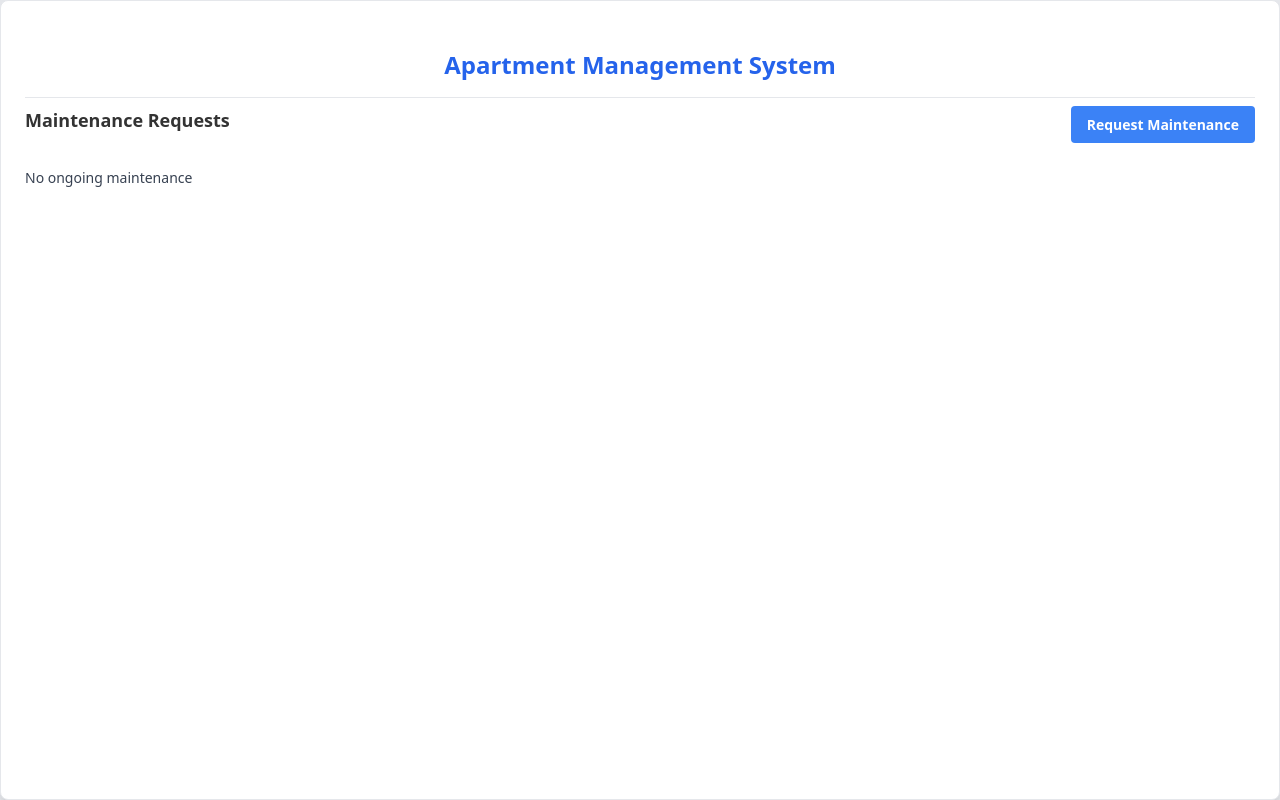
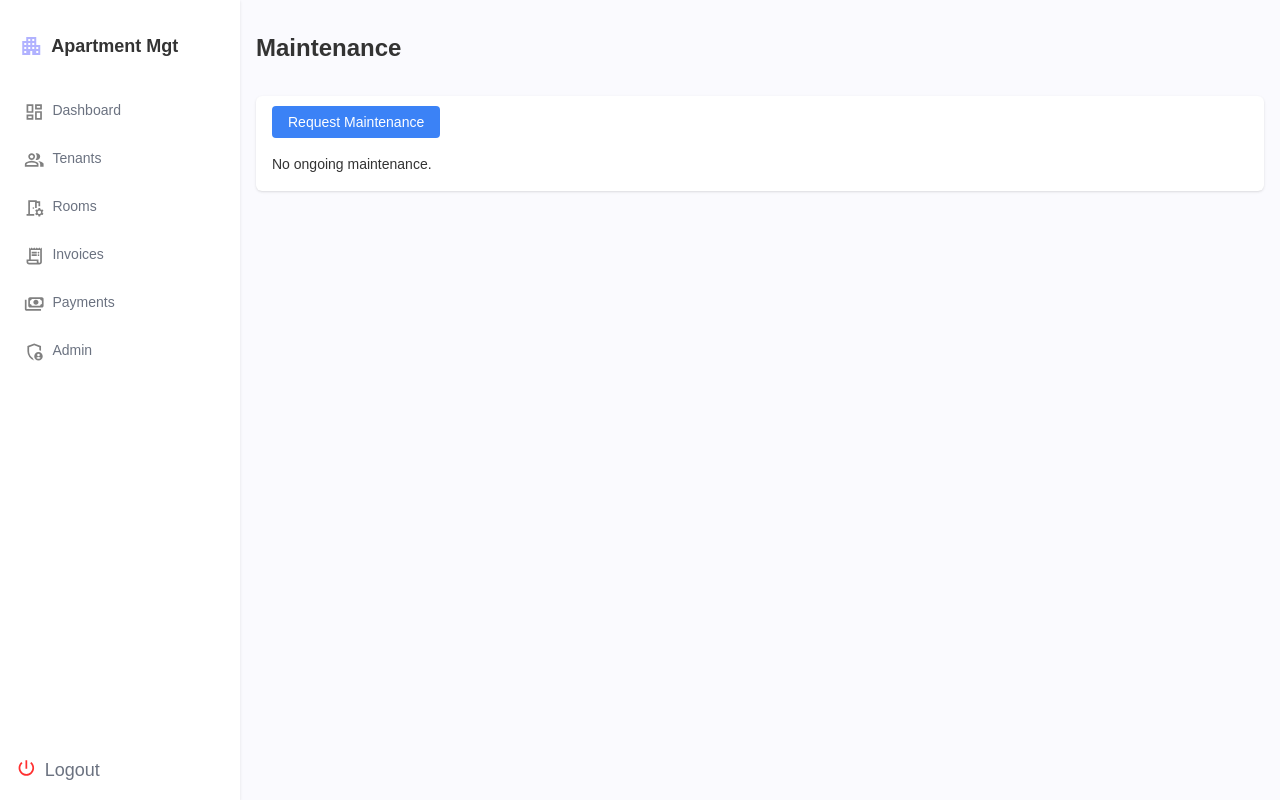
Before and after one commit to Kuroe27/Apartment-MGT, a PHP site: page /dashboard/maintenance.php in a window 1280 px wide. Run offline with PHP 8.4, Linux system fonts and the light colour scheme; the visitor is signed in with stand-in values (Sample User, id 1); data that the repository does not hold is empty; style sheets or scripts are compiled from the project's sources.

Commit message:
added maintenance feature

```diff
--- a/tenants/dashboard/maintenance.php
+++ b/tenants/dashboard/maintenance.php
@@ -2,18 +2,12 @@
 session_start();
 include_once('../../conn/Crud.php');
 
-if (!isset($_SESSION['tenant_id'])) {
-    header("Location: ./login.php");
-    exit();
-}
+$crud = new Crud();
+$tenant_id = $_SESSION['tenant_id'];
+$maintenance_sql = "SELECT * FROM Maintenance WHERE tenant_id = '$tenant_id'";
+$maintenance_result = $crud->read($maintenance_sql);
+?>
 
-$tenant_id = $_SESSION['tenant_id'];
-$crud = new Crud();
-
-$maintenance_sql = "SELECT * FROM Maintenance WHERE tenant_id = '$tenant_id' AND status = 'Pending'";
-$maintenance_result = $crud->read($maintenance_sql);
-
-?>
 <!DOCTYPE html>
 <html lang="en">
 
@@ -21,47 +15,70 @@ $maintenance_result = $crud->read($maintenance_sql);
     <meta charset="UTF-8">
     <meta name="viewport" content="width=device-width, initial-scale=1.0">
     <link rel="stylesheet" href="path-to-your-tailwind.css">
-    <title>Maintenance Requests</title>
+    <title>Maintenance</title>
     <link href="../../styles/output.css" rel="stylesheet" />
+    <link rel="stylesheet" href="https://fonts.googleapis.com/css2?family=Material+Symbols+Outlined:opsz,wght,FILL,GRAD@20..48,100..700,0..1,-50..200" />
 </head>
 
-<body class="bg-gray-200 font-sans">
-    <div class="bg-white border rounded-lg shadow-lg px-6 py-8  mx-auto h-screen w-screen ">
-        <h1 class="font-bold text-2xl my-4 text-center text-blue-600">Apartment Management System</h1>
-        <hr class="mb-2">
-        <div class="flex justify-between mb-6">
-            <h1 class="text-lg font-bold">Maintenance Requests</h1>
-            <button class="bg-blue-500 hover:bg-blue-700 text-white font-bold py-2 px-4 rounded">
-                Request Maintenance
+<body class="h-100vh flex">
+    <?php include_once('../../components/sidebar.php') ?>
+
+    <main class="ml-0 sm:ml-60 w-full">
+        <nav class="container px-4 h-16 w-full mt-4 z-10 flex items-center text-center justify-center mx-auto">
+            <div class="flex items-center">
+                <button data-drawer-target="sidebar" data-drawer-toggle="sidebar" aria-controls="sidebar" type="button" onclick="toggleSidebar()" class="inline-flex items-center p-2 text-sm text-gray-500 rounded-lg sm:hidden hover:bg-gray-100 focus:outline-none focus:ring-2 focus:ring-gray-600">
+                    <span class="material-symbols-outlined" onclick="toggleSidebar()" data-drawer-target="sidebar" data-drawer-toggle="sidebar" aria-controls="sidebar" type="button">
+                        menu
+                    </span>
                 </button>
+                <h1 class="text-2xl font-semibold">Maintenance</h1>
             </div>
-        <div class="mb-8">
-            <?php if (!$maintenance_result || empty($maintenance_result)) : ?>
-                <p class="text-gray-700">No ongoing maintenance</p>
-            <?php else : ?>
-                <table class="w-full mb-8">
-                    <thead>
-                        <tr>
-                            <th class="text-left font-bold text-gray-700">ID</th>
-                            <th class="text-left font-bold text-gray-700">Description</th>
-                            <th class="text-left font-bold text-gray-700">Status</th>
-                            <th class="text-left font-bold text-gray-700">Schedule Date</th>
-                        </tr>
-                    </thead>
-                    <tbody>
-                        <?php foreach ($maintenance_result as $maintenance) : ?>
-                            <tr>
-                                <td class="text-left text-gray-700"><?php echo $maintenance['id']; ?></td>
-                                <td class="text-left text-gray-700"><?php echo $maintenance['description']; ?></td>
-                                <td class="text-left text-gray-700"><?php echo $maintenance['status']; ?></td>
-                                <td class="text-left text-gray-700"><?php echo $maintenance['schedule_date']; ?></td>
-                            </tr>
+            <div class="flex items-center ml-auto">
+            </div>
+        </nav>
+
+        <section class="bg min-h-[calc(100vh-80px)] flex flex-column">
+            <div class="container mx-auto p-4">
+                <div class="bg-white p-4 shadow rounded-md">
+                    <?php
+                    if (isset($_SESSION['message'])) {
+                        echo '<div class="bg-blue-200 text-blue-800 p-4 mb-4">' . $_SESSION['message'] . '</div>';
+                        unset($_SESSION['message']);
+                    }
+                    ?>
+
+                    <a href="#add" id="openAddModalBtn" class="bg-blue-500 text-white py-2 px-4 rounded" onclick="openAddModal()">Request Maintenance</a><br><br>
+
+                    <div class="grid grid-cols-1 sm:grid-cols-2 md:grid-cols-3 gap-4">
+                        <?php if ($maintenance_result): ?>
+                            <?php foreach ($maintenance_result as $maintenance): ?>
+                                <div class="text-lg shadow-lg rounded-md flex items-center bg-white p-4 h-18 py-10 ">
+                                    <div class="mr-4">
+                                        <span class="mb-4">Description: <?php echo $maintenance['description']; ?></span>
+                                        <p>Status: <?php echo $maintenance['status']; ?></p>
+                                        <p>Scheduled Date: <?php echo $maintenance['schedule_date']; ?></p>
+                                    </div>
+                                </div>
                             <?php endforeach; ?>
-                    </tbody>
-                </table>
+                        <?php else: ?>
+                            <p>No ongoing maintenance.</p>
                         <?php endif; ?>
                     </div>
                 </div>
+            </div>
+        </section>
+    </main>
+
+    <?php
+    $modalId = 'add';
+    $modalTitle = 'Request Maintenance';
+    $formAction = '../../actions/maintenance_action.php';
+    $submitBtnName = 'add_maintenance';
+    $submitBtnText = 'Submit';
+    include('../../components/modal.php');
+    ?>
+
+    <script src="../../scripts/index.js"></script>
 </body>
 
 </html>
```
Also changed, not shown: tenants/dashboard/index.php (+25 -1 lines). Lines whose indentation alone changed are shown as unchanged.
